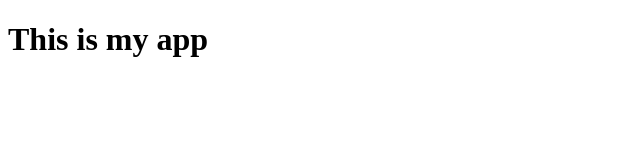
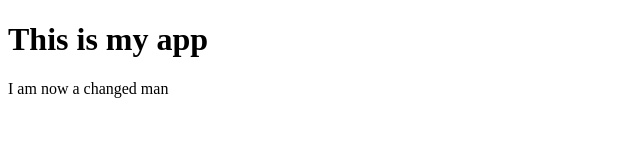
Before and after one commit to Thewakamau/Learning-GIT, a plain HTML site: page index.html in a window 1280 px wide. Shown: the whole page, without its empty margins (0-640 px from the left). Drawn offline with Linux system fonts and the light colour scheme.

Commit message:
New paragraph

```diff
--- a/index.html
+++ b/index.html
@@ -8,5 +8,6 @@
   </head>
   <body>
     <h1>This is my app</h1>
+    <p>I am now a changed man</p>
   </body>
 </html>
```
